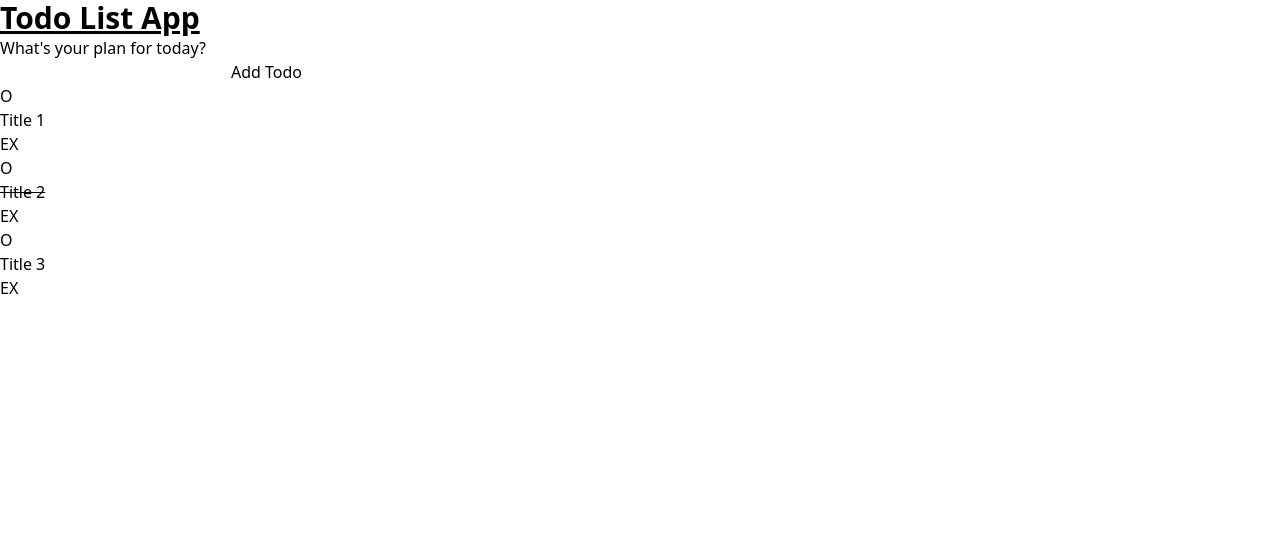
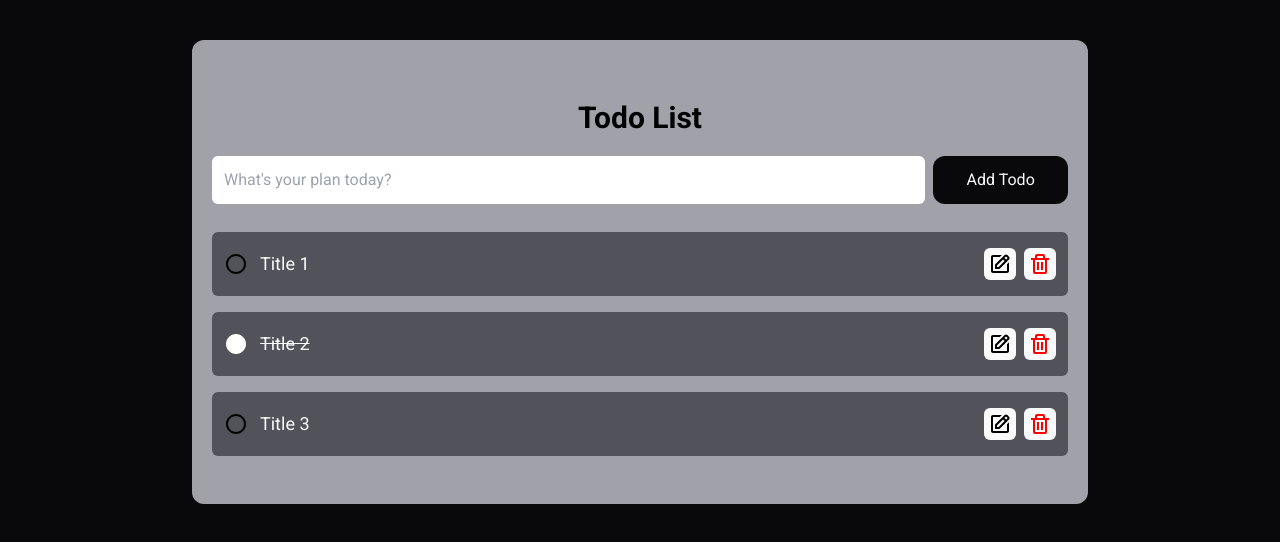
Before and after one commit to FahmiEfendy/todo-list, a React (Vite) app: page / in a window 1280 px wide. Shown: the top 542 px of the page. Built offline with nearby package versions, Linux system fonts and the light colour scheme.

Commit message:
fix: add tailwind for styling

```diff
--- a/index.html
+++ b/index.html
@@ -5,9 +5,18 @@
     <link rel="icon" type="image/svg+xml" href="/vite.svg" />
     <meta name="viewport" content="width=device-width, initial-scale=1.0" />
     <title>Todo List</title>
+
+    <link rel="preconnect" href="https://fonts.googleapis.com" />
+    <link rel="preconnect" href="https://fonts.gstatic.com" crossorigin />
+    <link
+      href="https://fonts.googleapis.com/css2?family=Roboto:wght@400;500;700&display=swap"
+      rel="stylesheet"
+    />
   </head>
   <body>
     <div id="root"></div>
     <script type="module" src="/src/main.tsx"></script>
+
+    <script src="https://unpkg.com/boxicons@2.1.4/dist/boxicons.js"></script>
   </body>
 </html>
--- a/src/App.tsx
+++ b/src/App.tsx
@@ -25,11 +25,10 @@ function App() {
   const [todos, setTodos] = useState(todosArray);
 
   return (
-    <>
-      <h1 className="text-3xl font-bold underline">Todo List App</h1>
-      <h3>What's your plan for today?</h3>
+    <div className="container max-w-4xl flex flex-col mx-auto my-10 rounded-xl py-10 px-5 bg-zinc-400">
+      <h1 className="text-3xl font-bold text-center my-5">Todo List</h1>
       <TodoList todos={todos} setTodos={setTodos} />
-    </>
+    </div>
   );
 }
 
--- a/src/components/TodoForm.tsx
+++ b/src/components/TodoForm.tsx
@@ -1,4 +1,3 @@
-import React from "react";
 import { v4 as uuidv4 } from "uuid";
 
 import { ITodos } from "../interfaces/todo-interfaces";
@@ -53,19 +52,33 @@ const TodoForm = (props: TodoFormProps) => {
   };
 
   return (
-    <React.Fragment>
+    <div className="mb-5 grid grid-flow-row-dense grid-cols-12">
       <input
         type="text"
         name="title"
         id="title"
+        placeholder="What's your plan today?"
         value={enteredTitle}
         onChange={(e) => titleChangeHandler(e.target.value)}
+        className={`${
+          editId !== "" ? "col-span-8" : "col-span-10"
+        } rounded-md p-3`}
       />
-      {editId !== "" && <button onClick={cancelEditHandler}>Cancel</button>}
-      <button onClick={submitTodoHandler}>
-        {editId === "" ? "Add" : "Update"} Todo
+      {editId !== "" && (
+        <button
+          onClick={cancelEditHandler}
+          className="border-zinc-950 border-2 bg-zinc-50 text-zinc-950  rounded-xl ms-2 col-span-2"
+        >
+          Cancel
+        </button>
+      )}
+      <button
+        onClick={submitTodoHandler}
+        className="bg-zinc-950 text-zinc-50 rounded-xl ms-2 col-span-2"
+      >
+        <p>{editId === "" ? "Add Todo" : "Update Todo"}</p>
       </button>
-    </React.Fragment>
+    </div>
   );
 };
 
--- a/src/components/TodoItem.tsx
+++ b/src/components/TodoItem.tsx
@@ -40,13 +40,71 @@ const TodoItem = (props: TodoItemProps) => {
     <React.Fragment>
       {todos.map((todo) => {
         return (
-          <div key={todo.id}>
-            <button onClick={() => completeTodoHandler(todo.id)}>O</button>
-            <p className={`${todo.completed && "line-through"}`}>
+          <div
+            key={todo.id}
+            className="bg-zinc-600 rounded-md flex py-4 px-3 my-2"
+          >
+            <button onClick={() => completeTodoHandler(todo.id)}>
+              {todo.completed ? (
+                <svg
+                  xmlns="http://www.w3.org/2000/svg"
+                  width="24"
+                  height="24"
+                  viewBox="0 0 24 24"
+                  fill="#FFF"
+                >
+                  <path d="M12 2C6.486 2 2 6.486 2 12s4.486 10 10 10 10-4.486 10-10S17.514 2 12 2z"></path>
+                </svg>
+              ) : (
+                <svg
+                  xmlns="http://www.w3.org/2000/svg"
+                  width="24"
+                  height="24"
+                  viewBox="0 0 24 24"
+                  fill="#000"
+                >
+                  <path d="M12 2C6.486 2 2 6.486 2 12c.001 5.515 4.487 10.001 10 10.001 5.514 0 10-4.486 10.001-10.001 0-5.514-4.486-10-10.001-10zm0 18.001c-4.41 0-7.999-3.589-8-8.001 0-4.411 3.589-8 8-8 4.412 0 8.001 3.589 8.001 8-.001 4.412-3.59 8.001-8.001 8.001z"></path>
+                </svg>
+              )}
+            </button>
+            <p
+              className={`${
+                todo.completed && "line-through"
+              } my-auto ms-3 text-lg text-zinc-50`}
+            >
               {todo.title}
             </p>
-            <button onClick={() => editTodoHandler(todo.id)}>E</button>
-            <button onClick={() => deleteTodoHandler(todo.id)}>X</button>
+            <div className="ms-auto flex">
+              <button
+                onClick={() => editTodoHandler(todo.id)}
+                className="me-2 bg-zinc-50 p-1 rounded-md"
+              >
+                <svg
+                  xmlns="http://www.w3.org/2000/svg"
+                  width="24"
+                  height="24"
+                  viewBox="0 0 24 24"
+                >
+                  <path d="m7 17.013 4.413-.015 9.632-9.54c.378-.378.586-.88.586-1.414s-.208-1.036-.586-1.414l-1.586-1.586c-.756-.756-2.075-.752-2.825-.003L7 12.583v4.43zM18.045 4.458l1.589 1.583-1.597 1.582-1.586-1.585 1.594-1.58zM9 13.417l6.03-5.973 1.586 1.586-6.029 5.971L9 15.006v-1.589z"></path>
+                  <path d="M5 21h14c1.103 0 2-.897 2-2v-8.668l-2 2V19H8.158c-.026 0-.053.01-.079.01-.033 0-.066-.009-.1-.01H5V5h6.847l2-2H5c-1.103 0-2 .897-2 2v14c0 1.103.897 2 2 2z"></path>
+                </svg>
+              </button>
+              <button
+                onClick={() => deleteTodoHandler(todo.id)}
+                className="bg-zinc-50 p-1 rounded-md"
+              >
+                <svg
+                  xmlns="http://www.w3.org/2000/svg"
+                  width="24"
+                  height="24"
+                  viewBox="0 0 24 24"
+                  fill="red"
+                >
+                  <path d="M5 20a2 2 0 0 0 2 2h10a2 2 0 0 0 2-2V8h2V6h-4V4a2 2 0 0 0-2-2H9a2 2 0 0 0-2 2v2H3v2h2zM9 4h6v2H9zM8 8h9v12H7V8z"></path>
+                  <path d="M9 10h2v8H9zm4 0h2v8h-2z"></path>
+                </svg>
+              </button>
+            </div>
           </div>
         );
       })}
--- a/src/index.css
+++ b/src/index.css
@@ -1,6 +1,11 @@
 @tailwind base;
 @tailwind components;
 @tailwind utilities;
+
+:root {
+  font-family: "Roboto", sans-serif;
+  background-color: #09090b;
+}
 
 /* :root {
   font-family: Inter, system-ui, Avenir, Helvetica, Arial, sans-serif;
```
